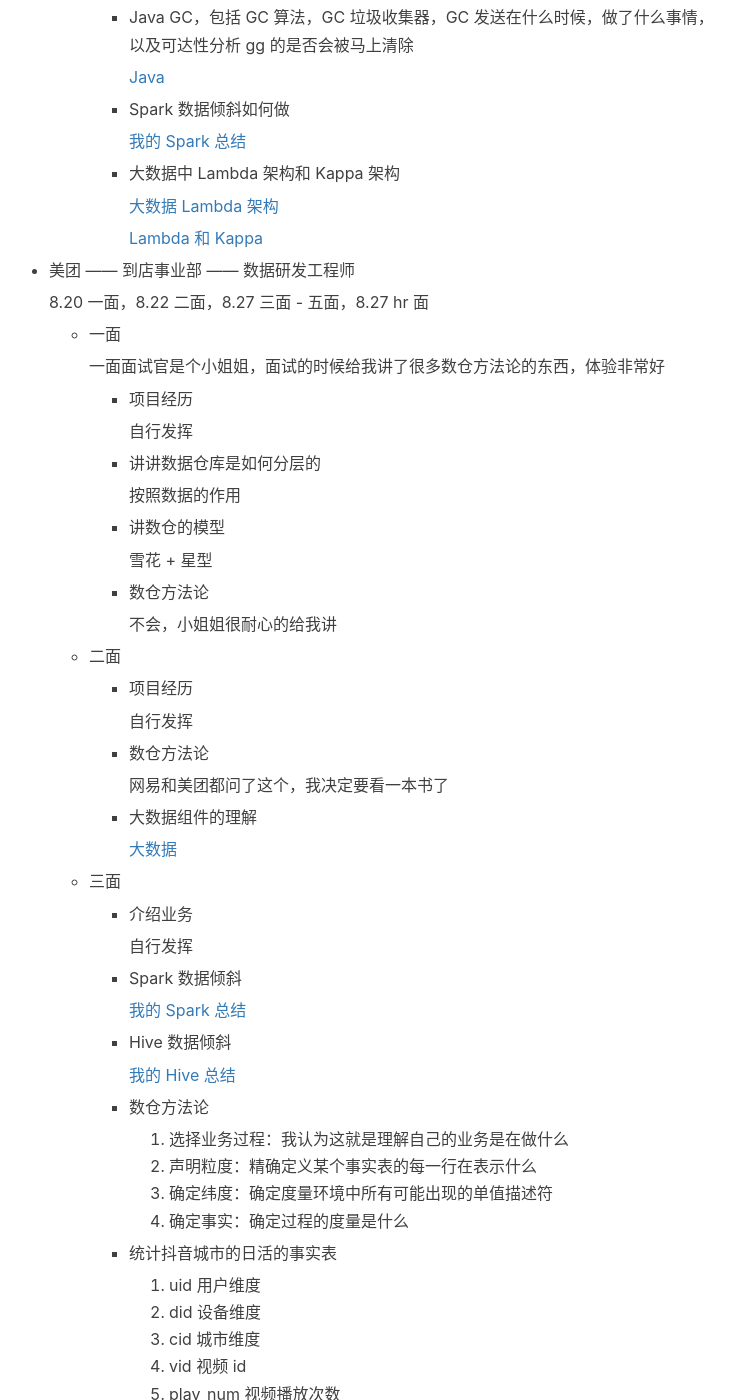
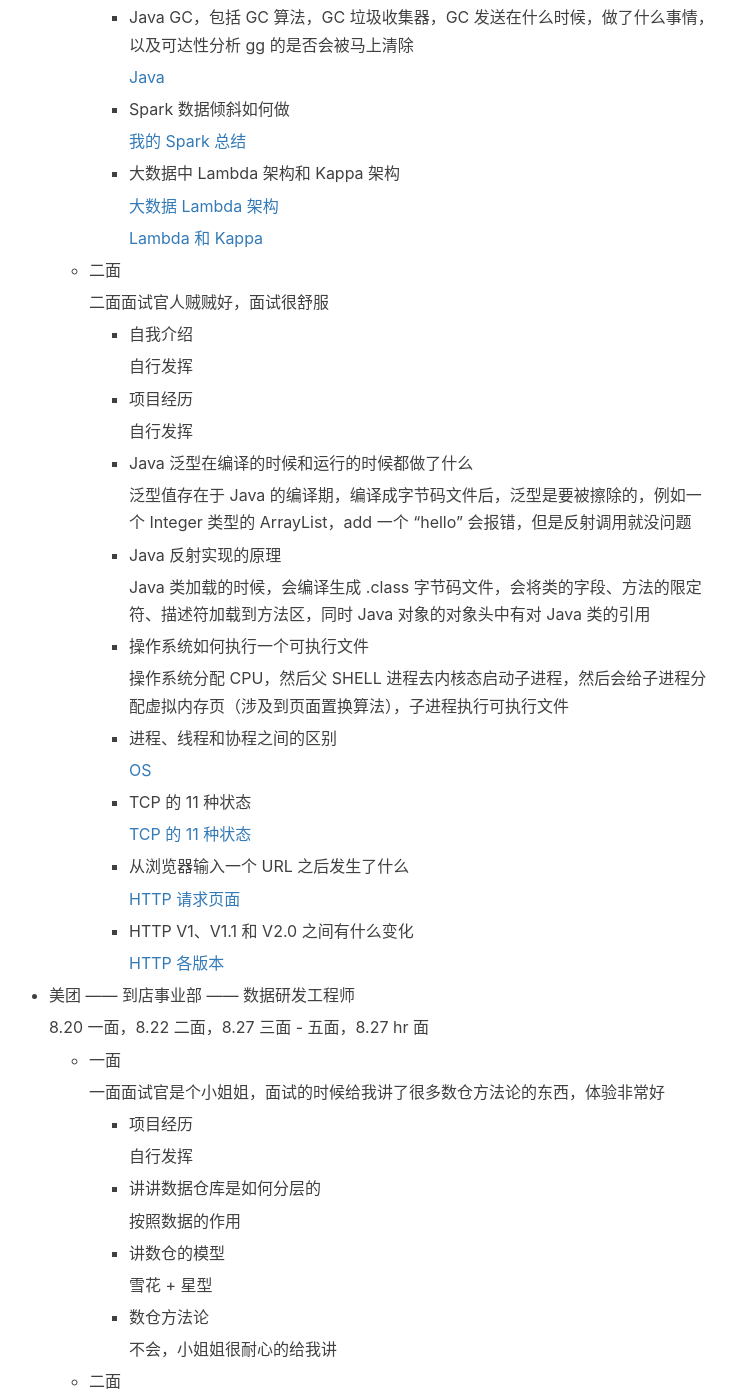
Before and after one commit to mickey0524/mickey0524.github.io, a Jekyll site: the page built from _posts/2019-07-29-autumn-interview.md, in a window 1280 px wide and 1400 px high, scrolled down 13757 px. Shown: the whole window, without its empty margins (256-992 px from the left). Built offline with Jekyll 4.4.1, drawn with Linux system fonts in a browser that asks for light colours; nearby versions of some CDN libraries; comment, search, counter and statistics services are not loaded; some of the changed text lies outside the part shown.

Commit message:
feat(interview): update interview

```diff
--- a/_posts/2019-07-29-autumn-interview.md
+++ b/_posts/2019-07-29-autumn-interview.md
@@ -722,7 +722,7 @@
 
 * 腾讯 —— 腾讯音乐 —— 大数据研发工程师
 
-    8.18 一面
+    8.18 一面，8.28 二面
 
     * 一面
 
@@ -811,6 +811,46 @@
             [大数据 Lambda 架构](https://yq.aliyun.com/articles/197233)
 
             [Lambda 和 Kappa](https://blog.csdn.net/jsjsjs1789/article/details/87105858)
+
+    * 二面
+
+        二面面试官人贼贼好，面试很舒服
+
+        * 自我介绍
+
+            自行发挥
+
+        * 项目经历
+
+            自行发挥
+
+        * Java 泛型在编译的时候和运行的时候都做了什么
+
+            泛型值存在于 Java 的编译期，编译成字节码文件后，泛型是要被擦除的，例如一个 Integer 类型的 ArrayList，add 一个 "hello" 会报错，但是反射调用就没问题
+
+        * Java 反射实现的原理
+
+            Java 类加载的时候，会编译生成 .class 字节码文件，会将类的字段、方法的限定符、描述符加载到方法区，同时 Java 对象的对象头中有对 Java 类的引用
+
+        * 操作系统如何执行一个可执行文件
+
+            操作系统分配 CPU，然后父 SHELL 进程去内核态启动子进程，然后会给子进程分配虚拟内存页（涉及到页面置换算法），子进程执行可执行文件
+
+        * 进程、线程和协程之间的区别
+
+            [OS](https://github.com/mickey0524/web-development-knowledge/blob/master/docs/os.md)
+
+        * TCP 的 11 种状态
+
+            [TCP 的 11 种状态](https://blog.csdn.net/pearl_c/article/details/51226320)
+
+        * 从浏览器输入一个 URL 之后发生了什么
+
+            [HTTP 请求页面](https://github.com/CyC2018/CS-Notes/blob/master/notes/%E8%AE%A1%E7%AE%97%E6%9C%BA%E7%BD%91%E7%BB%9C%20-%20%E5%BA%94%E7%94%A8%E5%B1%82.md#4-http-%E8%AF%B7%E6%B1%82%E9%A1%B5%E9%9D%A2)
+
+        * HTTP V1、V1.1 和 V2.0 之间有什么变化
+
+            [HTTP 各版本](https://github.com/CyC2018/CS-Notes/blob/master/notes/HTTP.md#%E4%B8%83http20)
 
 * 美团 —— 到店事业部 —— 数据研发工程师
 
```
